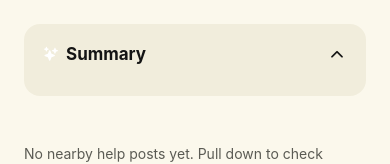
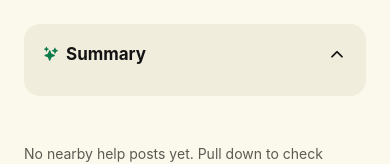
Before and after one commit to tauheedbuttt/commuapp-hiring, a React Native app in the folder mobile/: screen /MainTabs in a window 390 px wide. Shown: the top 164 px of the page. Built offline with nearby package versions, Linux system fonts and the light colour scheme; what world-countries would draw is missing.

Commit message:
style: update icon color in AreaSummaryCard to primary green

```diff
--- a/mobile/src/screens/Home/AreaSummaryCard/index.tsx
+++ b/mobile/src/screens/Home/AreaSummaryCard/index.tsx
@@ -20,7 +20,7 @@ export function AreaSummaryCard({ loading, error, summary }: Props) {
         onPress={() => setCollapsed((prev) => !prev)}
       >
         <View style={styles.titleRow}>
-          <Ionicons name="sparkles" size={14} color={colors.white} />
+          <Ionicons name="sparkles" size={14} color={colors.primaryGreen} />
           <Text style={styles.title}>Summary</Text>
         </View>
         <Ionicons
```
